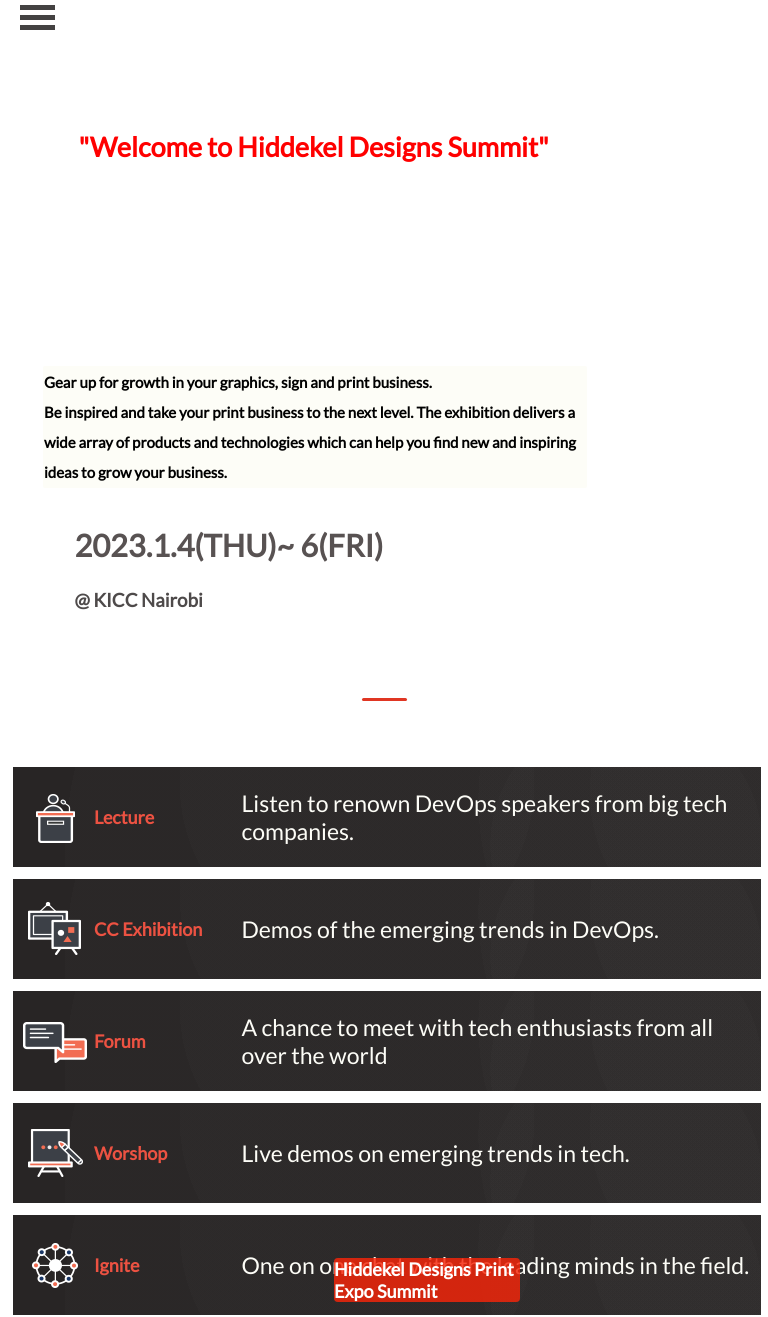
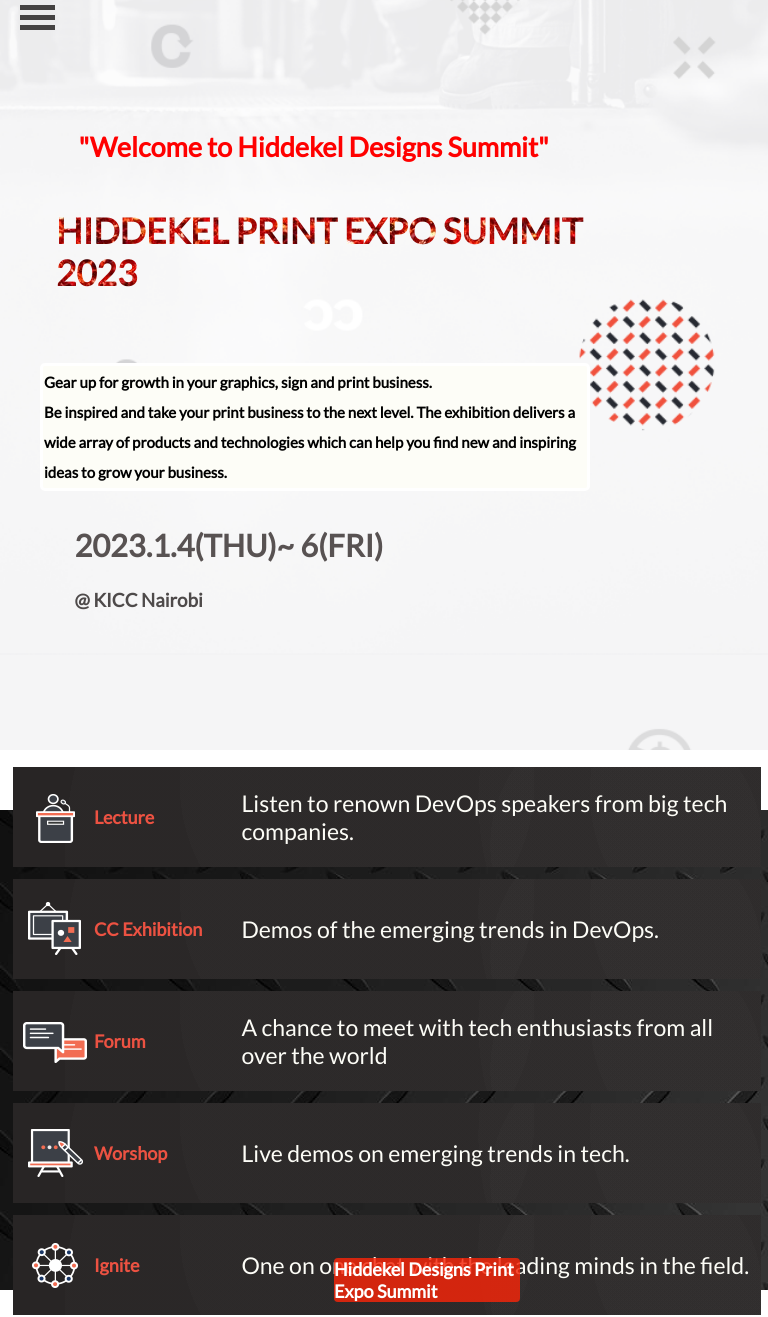
Before and after one commit to Caren-Koroeny/hiddekel-global-summit, a plain HTML site: page index.html in a window 768 px wide. Shown: the top 1317 px of the page. Drawn offline with Linux system fonts and the light colour scheme; the site is published under a folder, as on GitHub Pages, so addresses that start at the root find nothing.

Commit message:
background image url changed

```diff
--- a/assets/styles/desktop.css
+++ b/assets/styles/desktop.css
@@ -88,7 +88,7 @@
 
 
 .hero-section{
-  background-image: url(./assets/images/mobile_intro_bg.png);
+  background-image: url(../images/mobile_intro_bg.png);
   position: relative;
   padding-bottom: -55px;
   background-position: center;
@@ -134,7 +134,7 @@
   width: 100%;
   font-weight: 900;
   text-transform: uppercase;
-  background: url("/assets/images/orange.jpg");
+  background: url(../images/orange.jpg);
   -webkit-background-clip: text;
   background-clip: text;
   -webkit-text-fill-color: transparent;
@@ -170,7 +170,7 @@
   color: #5e5858;
 }
 .main-programs {
-  background-image:url("/assets/images/prg.jpg");
+  background-image:url(../images/prg.jpg);
   display: flex;
   background-repeat: no-repeat;
   justify-content: center;
--- a/assets/styles/mobile.css
+++ b/assets/styles/mobile.css
@@ -103,7 +103,7 @@
   /*Hero section  */
 
   .hero-section{
-    background-image: url(/assets/images/mobile_intro_bg.png);
+    background-image: url(../images/mobile_intro_bg.png);
     background-repeat: no-repeat;
     height: 750px;
     width: 100%;
@@ -129,7 +129,7 @@
     font-size: 35px;
     font-weight: 900;
     text-transform: uppercase;
-    background: url(/assets/images/orange.jpg);
+    background: url(../images/orange.jpg);
     -webkit-background-clip: text;
     background-clip: text;
     -webkit-text-fill-color: transparent;
@@ -156,13 +156,13 @@
   /* Mobile program section */
   .main-programs{
     margin-top: 60px;
-    background-image:url(/assets/images/prg.jpg);
+    background-image:url(../images/prg.jpg);
   }
   #program-heading{
     color: white;
     text-align: center;
     font-size: 20px;
-  }
+  }url("assets/images/mobile_intro_bg.png")
   .line{
     width: 45px;
     height: 3px;
```
